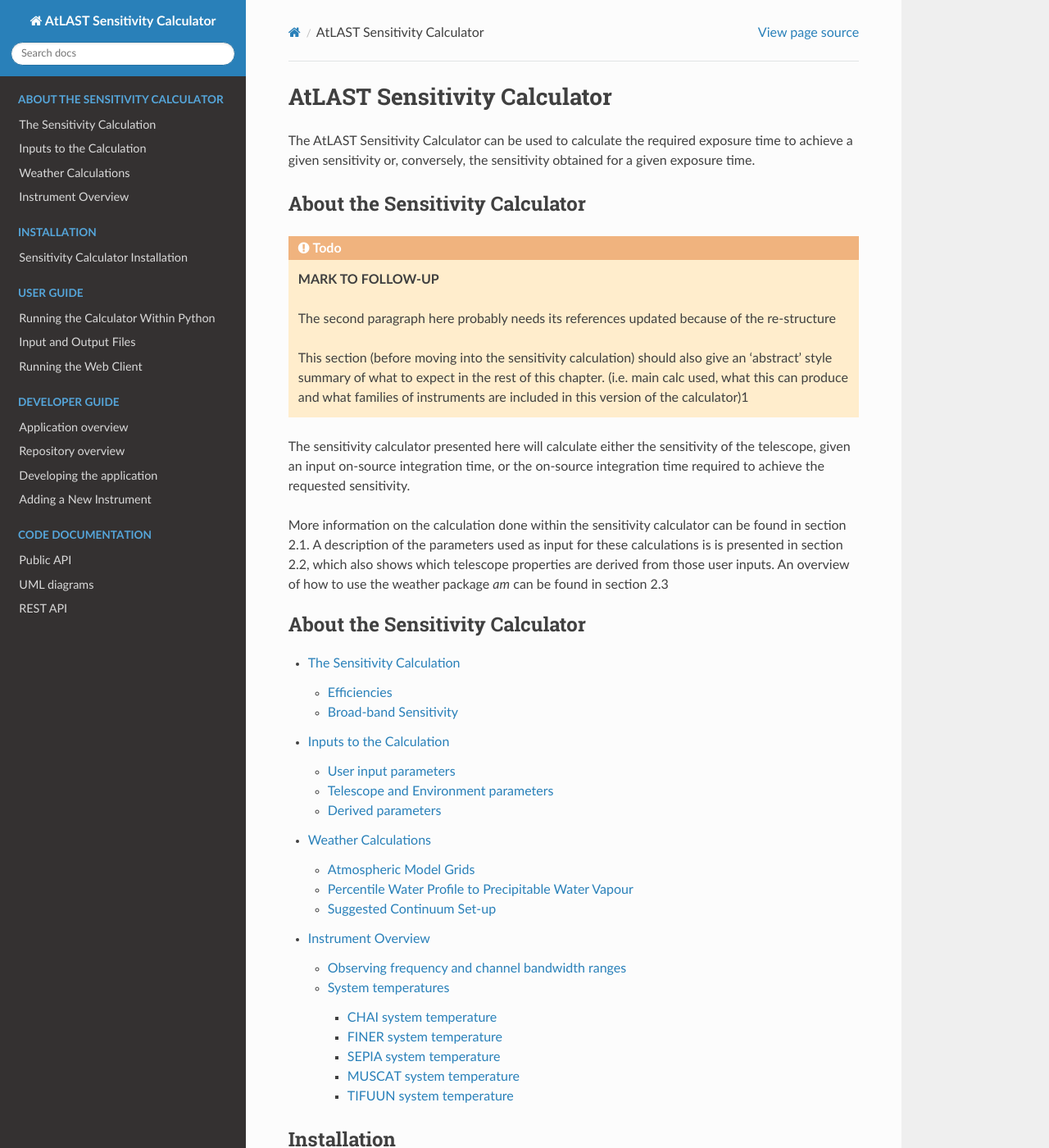
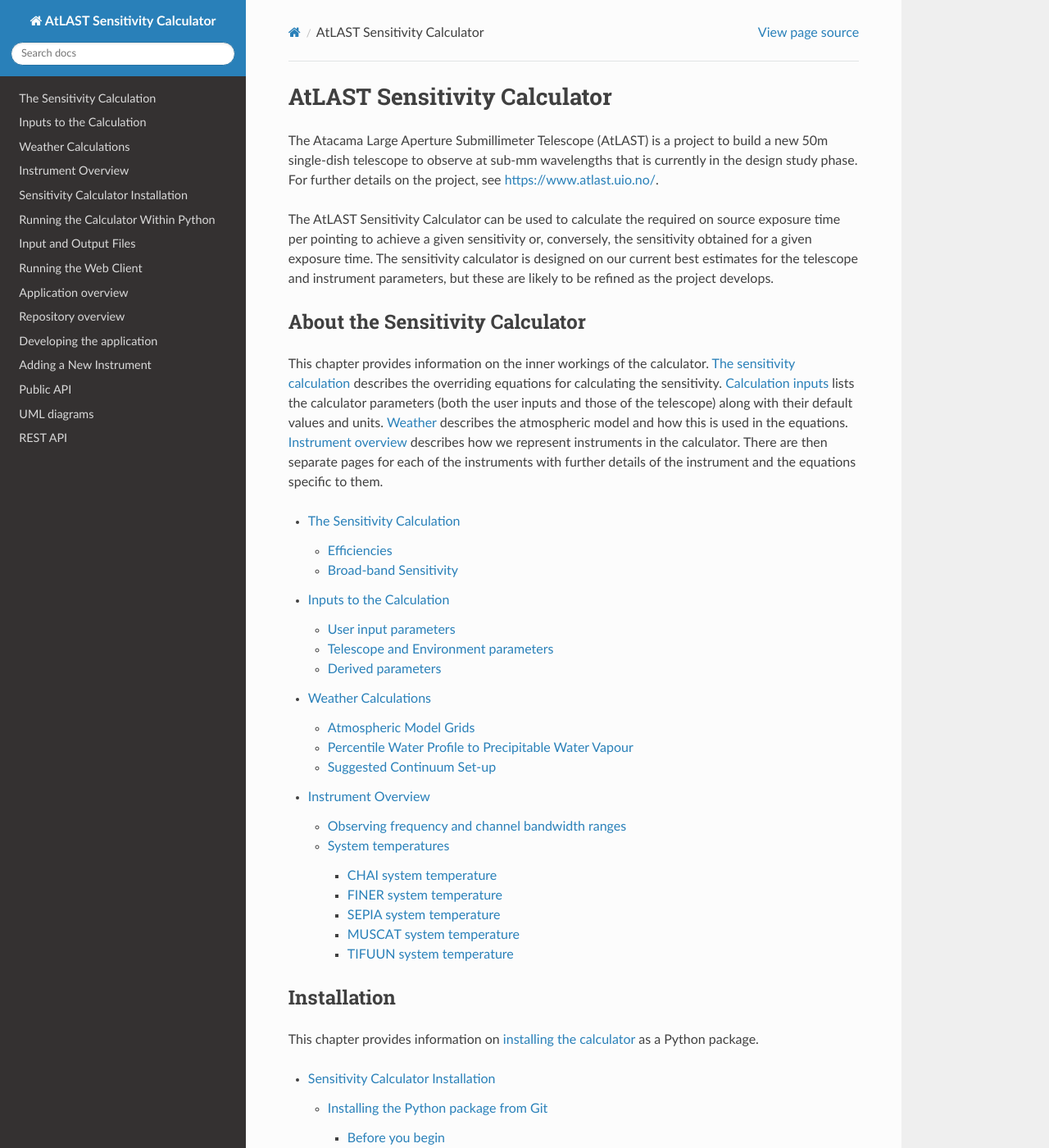
Before and after one commit to ukatc/AtLAST_sensitivity_calculator, a Sphinx documentation site: the page built from docs/source/index.rst, in a window 1280 px wide and 1400 px high. Shown: the whole window at 82% size. Built offline with Sphinx 7.4.7 and the Read the Docs theme 3.1.0, drawn with Linux system fonts in a browser that asks for light colours; some of the changed text lies outside the part shown.

Commit message:
Revisions to the index page.

```diff
--- a/docs/source/home.rst
+++ /dev/null
@@ -1,28 +0,0 @@
-The AtLAST Sensitivity Calculator can be used to calculate the required
-exposure time to achieve a given sensitivity or, conversely, the sensitivity
-obtained for a given exposure time.
-
-About the Sensitivity Calculator
---------------------------------
-The sensitivity calculator presented here will calculate either the sensitivity of the telescope, given an input on-source integration time, or the on-source integration time required to achieve the requested sensitivity.
-
-More information on the calculation done within the sensitivity calculator can be found in section 2.1. A description of the parameters used as input for these calculations is is presented in section 2.2, which also shows which telescope properties are derived from those user inputs. An overview of how to use the weather package *am* can be found in section 2.3
-
-Sections 2.4 and 2.5 talk about how to install and run the python version of the calculator, with section 2.6 describing the formatting of the input files that will work with the command line or python version of the calculator. Section 2.7 describes using the web front-end.
-
-Sections 2.8 through to 2.13 describe in more detail how the package was constructed, tested, how the front and back end components interact with each other, and how the code can be extended by developers.
-
-Installation and Usage
-----------------------
-The calculator is available both as a web-based application and as a stand-alone
-Python package.
-
-The :doc:`Installation Guide <user_guide/python_package_installation>` provides
-detailed instructions on how to install the Python
-package.
-
-See :doc:`Using the Calculator <user_guide/using_the_calculator>` for information
-on how to integrate the calculator into your Python code.
-
-For information on running the web client, see
-:doc:`Running the Web Client <user_guide/running_the_web_client>`.
--- a/docs/source/index.rst
+++ b/docs/source/index.rst
@@ -2,31 +2,17 @@
 AtLAST Sensitivity Calculator
 =============================
 
-The AtLAST Sensitivity Calculator can be used to calculate the required
-exposure time to achieve a given sensitivity or, conversely, the sensitivity
-obtained for a given exposure time.
+The Atacama Large Aperture Submillimeter Telescope (AtLAST) is a project to build a new 50m single-dish telescope to observe at sub-mm wavelengths that is currently in the design study phase. For further details on the project, see https://www.atlast.uio.no/.
+
+The AtLAST Sensitivity Calculator can be used to calculate the required on source exposure time per pointing to achieve a given sensitivity or, conversely, the sensitivity obtained for a given exposure time. The sensitivity calculator is designed on our current best estimates for the telescope and instrument parameters, but these are likely to be refined as the project develops.
 
 About the Sensitivity Calculator
 --------------------------------
 
-.. TODO::
-
-    **MARK TO FOLLOW-UP**
-
-    The second paragraph here probably needs its references updated because of the re-structure
-
-    This section (before moving into the sensitivity calculation) should also give an 'abstract' style
-    summary of what to expect in the rest of this chapter. (i.e. main calc used, what this can produce
-    and what families of instruments are included in this version of the calculator)1
-
-
-The sensitivity calculator presented here will calculate either the sensitivity of the telescope, given an input on-source integration time, or the on-source integration time required to achieve the requested sensitivity.
-
-More information on the calculation done within the sensitivity calculator can be found in section 2.1. A description of the parameters used as input for these calculations is is presented in section 2.2, which also shows which telescope properties are derived from those user inputs. An overview of how to use the weather package *am* can be found in section 2.3
+This chapter provides information on the inner workings of the calculator. :doc:`The sensitivity calculation <calculator_info/sensitivity>` describes the overriding equations for calculating the sensitivity. :doc:`Calculation inputs <calculator_info/calculation_inputs>` lists the calculator parameters (both the user inputs and those of the telescope) along with their default values and units. :doc:`Weather <calculator_info/weather>` describes the atmospheric model and how this is used in the equations. :doc:`Instrument overview <calculator_info/instrument_overview>` describes how we represent instruments in the calculator. There are then separate pages for each of the instruments with further details of the instrument and the equations specific to them.
 
 .. toctree::
    :maxdepth: 3
-   :caption: About the Sensitivity Calculator
 
    calculator_info/sensitivity
    calculator_info/calculation_inputs
@@ -37,34 +23,21 @@ More information on the calculation done within the sensitivity calculator can b
 Installation
 --------------------
 
+This chapter provides information on :doc:`installing the calculator <user_guide/python_package_installation>` as a Python package.
+
 .. toctree::
    :maxdepth: 3
-   :caption: Installation
 
    user_guide/python_package_installation
 
 
 User Guide
 ----------
-The calculator is available both as a web-based application and as a stand-alone
-Python package.
-
-The :doc:`Installation Guide <user_guide/python_package_installation>` provides
-detailed instructions on how to install the Python
-package.
-
-See :doc:`Using the Calculator <user_guide/usage>` for information
-on how to integrate the calculator into your Python code.
-
-For information on running the web client, see
-:doc:`Running the Web Client <user_guide/running_the_web_client>`.
-
-Sections 2.4 and 2.5 talk about how to install and run the python version of the calculator, with section 2.6 describing the formatting of the input files that will work with the command line or python version of the calculator. Section 2.7 describes using the web front-end.
+This chapter describes how to use the calculator as a Python package in :doc:`using the Calculator <user_guide/usage>`. :doc:`Input and output files <user_guide/input_and_output_files>` provides information on how files can be used to input data into the calculator, the format they need to be in and how to export the results as a file. The calculator can also be run as a web client. Instructions for setting this up locally are given in :doc:`running the web client <user_guide/running_the_web_client>`.
 
 
 .. toctree::
    :maxdepth: 3
-   :caption: User Guide
 
    user_guide/usage
    user_guide/input_and_output_files
@@ -72,11 +45,10 @@ Sections 2.4 and 2.5 talk about how to install and run the python version of the
 
 Developer Guide
 ---------------
-Sections 2.8 through to 2.13 describe in more detail how the package was constructed, tested, how the front and back end components interact with each other, and how the code can be extended by developers.
+This chapter is for the benefit of future developers of the software. It starts with an overview of the inner workings of the :doc:`application <developer_guide/application_overview>` and structure of the :doc:`repository <developer_guide/repository_overview>`. :doc:`Developing the application <developer_guide/developing_the_application>` provides information on setting up and maintaining the various parts of the application. Instructions are also provided on how to :doc:`add a new instrument <developer_guide/adding_new_instrument>` to the application.
 
 .. toctree::
    :maxdepth: 3
-   :caption: Developer Guide
 
    developer_guide/application_overview
    developer_guide/repository_overview
@@ -85,9 +57,10 @@ Sections 2.8 through to 2.13 describe in more detail how the package was constru
 
 Code Documentation
 ------------------
+This chapter details the :doc:`application programming interface (API) <code_docs/public_api>` for the software and :doc:`unified modelling language (UML) diagrams <code_docs/uml>` to illustrate the connections between the different modules.
+
 .. toctree::
    :maxdepth: 1
-   :caption: Code Documentation
 
    code_docs/public_api
    code_docs/uml
--- a/docs/source/user_guide/python_package_installation.rst
+++ b/docs/source/user_guide/python_package_installation.rst
@@ -3,8 +3,6 @@ Sensitivity Calculator Installation
 
 The Sensitivity Calculator Python package can be installed from the `UKATC
 AtLast Sensitivity Calculator GitHub repository <https://github.com/ukatc/AtLAST_sensitivity_calculator>`__.
-
-Instructions are provided below.
 
 .. _installing from git:
 
```
Also changed, not shown: README.md (+1 -1 lines), docs/source/user_guide/running_the_web_client.rst (+3 -7 lines).
